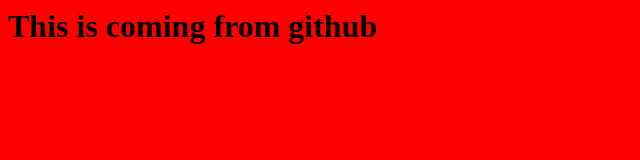
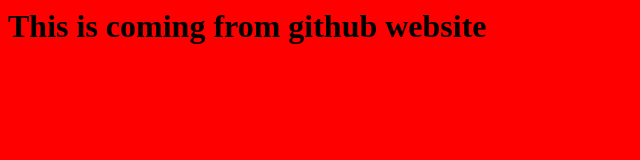
Before and after one commit to yohana2/yohanaBank, a plain HTML site: page index.html in a window 1280 px wide. Shown: the whole page, without its empty margins (0-640 px from the left). Drawn offline with Linux system fonts and the light colour scheme.

Commit message:
Update index.html

```diff
--- a/index.html
+++ b/index.html
@@ -1,5 +1,5 @@
 <html>
   <body bgcolor = "red">
-    <h1> This is coming from github</h1>
+    <h1> This is coming from github website</h1>
   </body>
 </html>
```
